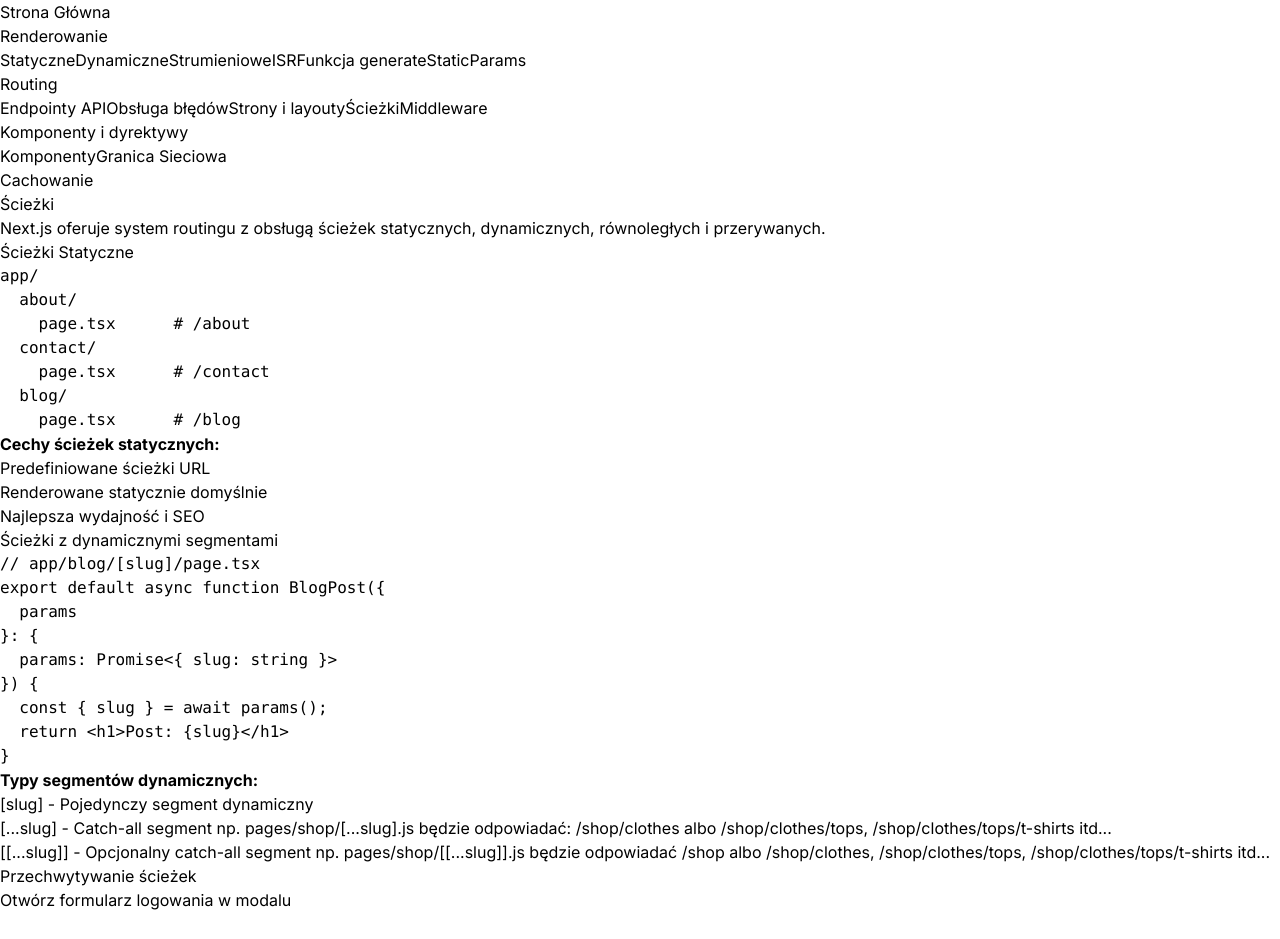
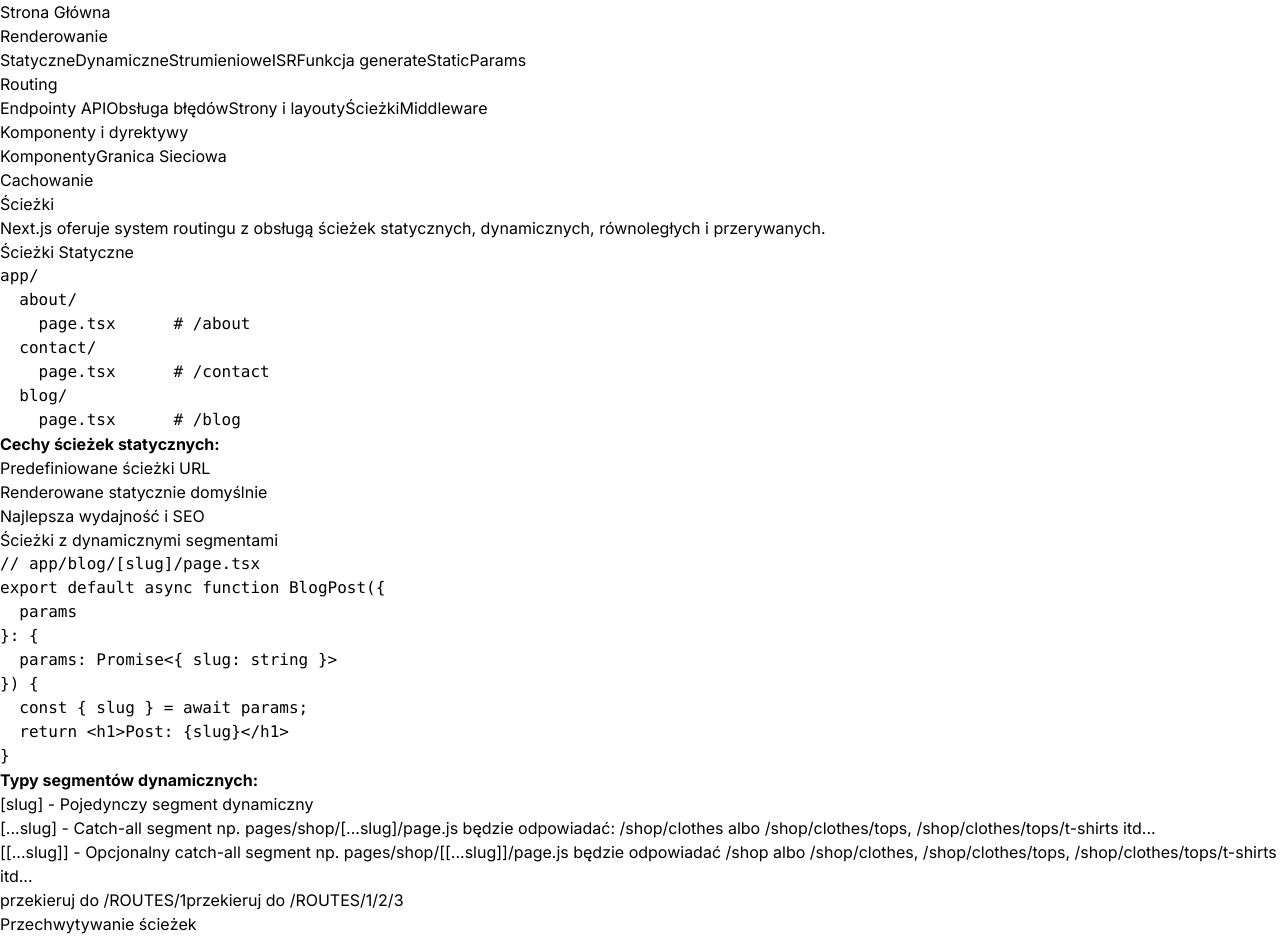
Before and after one commit to Regnar110/prezentacja-tme, a Next.js app: page /routes in a window 1280 px wide. Shown: the top 939 px of the page. Before the commit the page ends 912 px from the top, so only its background shows below. Built offline with nearby package versions, Linux system fonts and the light colour scheme.

Commit message:
Add 'route' segment in /routes

```diff
--- a/app/(routing)/routes/page.tsx
+++ b/app/(routing)/routes/page.tsx
@@ -49,18 +49,21 @@
 }: {
   params: Promise<{ slug: string }>
 }) {
-  const { slug } = await params();
+  const { slug } = await params;
   return <h1>Post: {slug}</h1>
 }`}
             </pre>
-            <div className="mt-4 text-sm text-muted-foreground">
+            <div className="mt-4 mb-4 text-sm text-muted-foreground">
               <p><strong>Typy segmentów dynamicznych:</strong></p>
               <ul className="list-disc list-inside mt-2 space-y-1">
                 <li>[slug] - Pojedynczy segment dynamiczny</li>
-                <li>[...slug] - Catch-all segment np. pages/shop/[...slug].js będzie odpowiadać: /shop/clothes albo /shop/clothes/tops, /shop/clothes/tops/t-shirts itd...</li>
-                <li>[[...slug]] - Opcjonalny catch-all segment np. pages/shop/[[...slug]].js będzie odpowiadać /shop albo /shop/clothes, /shop/clothes/tops, /shop/clothes/tops/t-shirts itd...</li>
+                <li>[...slug] - Catch-all segment np. pages/shop/[...slug]/page.js będzie odpowiadać: /shop/clothes albo /shop/clothes/tops, /shop/clothes/tops/t-shirts itd...</li>
+                <li>[[...slug]] - Opcjonalny catch-all segment np. pages/shop/[[...slug]]/page.js będzie odpowiadać /shop albo /shop/clothes, /shop/clothes/tops, /shop/clothes/tops/t-shirts itd...</li>
+
               </ul>
             </div>
+            <Link className={'bg-blue-500 hover:bg-blue-700 text-white font-bold py-2 px-4 rounded-full'} href={'/routes/1'}>{'przekieruj do /ROUTES/1'}</Link>
+            <Link className={'bg-blue-500 hover:bg-blue-700 text-white font-bold py-2 px-4 rounded-full'} href={'/routes/1/2/3'}>{'przekieruj do /ROUTES/1/2/3'}</Link>
           </CardContent>
         </Card>
 
```
Also changed, not shown: app/(routing)/routes/[route]/page.tsx (added, +10 -0 lines).
